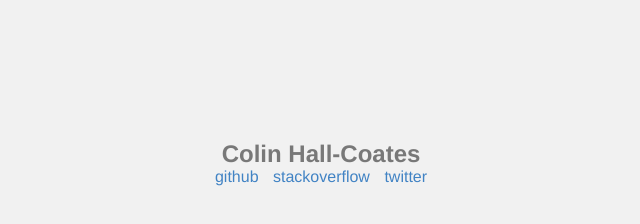
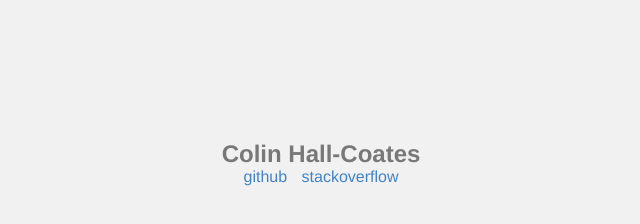
Before and after one commit to okabsd/okabsd.github.io, a plain HTML site: page index.html in a window 1280 px wide. Shown: the whole page, without its empty margins (319-959 px from the left). Drawn offline with Linux system fonts and the light colour scheme.

Commit message:
Update index.html

```diff
--- a/index.html
+++ b/index.html
@@ -15,7 +15,6 @@
 			<p>
 				<a href="https://github.com/okabsd">github</a>
 				<a href="https://stackoverflow.com/users/2505965/oka">stackoverflow</a>
-				<a href="https://twitter.com/okabsd">twitter</a>
 			</p>
 		</article>
 	</main>
```
